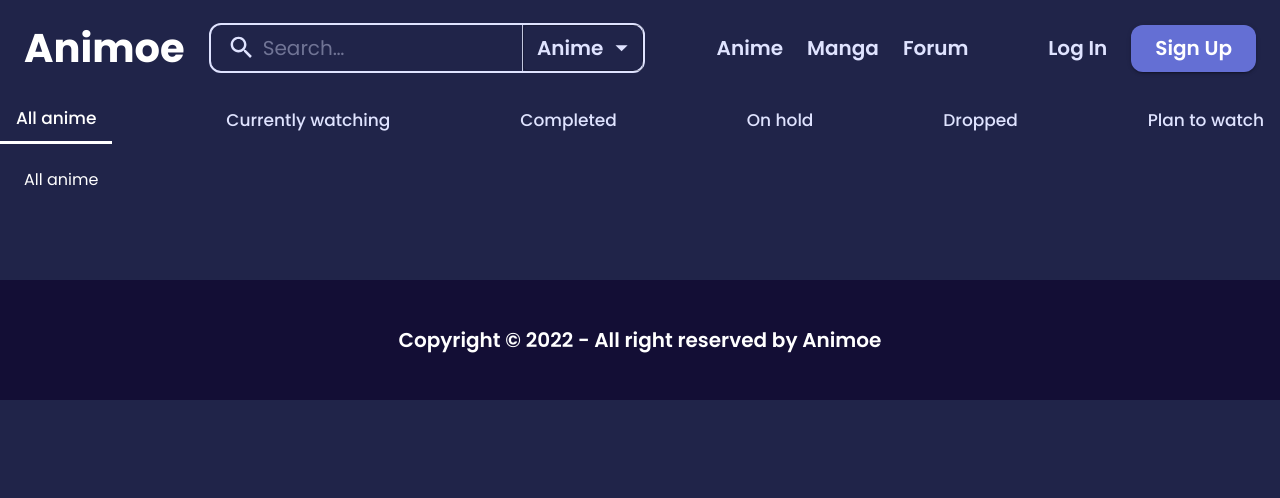
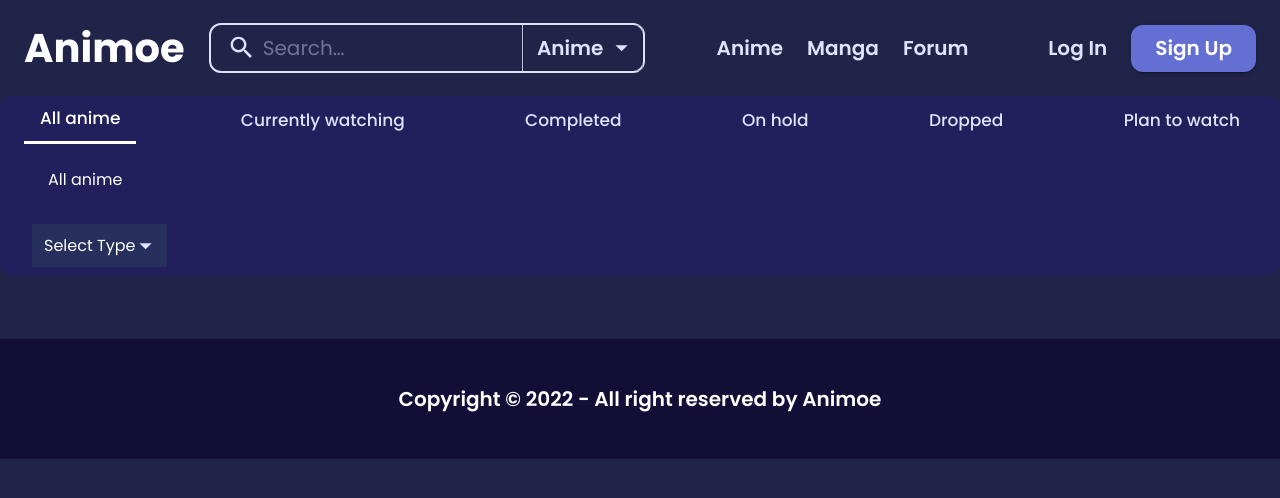
Before and after one commit to HoLamBaoKhuyen/Animoe, a React (Create React App) app: page /manage in a window 1280 px wide. Shown: the top 498 px of the page. Built offline with nearby package versions, Linux system fonts and the light colour scheme.

Commit message:
custom tab

```diff
--- /dev/null
+++ b/src/pages/Manage/CustomSelect.tsx
@@ -0,0 +1,82 @@
+import React from "react";
+import {
+  InputLabel,
+  MenuItem,
+  FormControl,
+  Select,
+  SelectChangeEvent,
+  styled,
+  InputBase,
+} from "@mui/material";
+import { theme } from "../../theme";
+
+const StyledInput = styled(InputBase)(({ theme }) => ({
+  "label + &": {
+    marginTop: theme.spacing(3),
+  },
+  "& .MuiInputBase-input": {
+    borderRadius: 4,
+    position: "relative",
+    color: theme.palette.common.white,
+    fontSize: 16,
+    padding: "10px 26px 10px 12px",
+    transition: theme.transitions.create(["border-color", "box-shadow"]),
+  },
+}));
+const CreateList = (list: any) => {
+  return list.map((item: any, index: number) => (
+    <MenuItem key={index} value={item}>
+      {item}
+    </MenuItem>
+  ));
+};
+type SelectProps = {
+  list?: string[];
+  label?: string;
+  placeHolder?: string;
+};
+const StyledSelect: React.FC<SelectProps> = ({ list, label, placeHolder }) => {
+  const [value, setValue] = React.useState("-1");
+
+  const handleChange = (event: SelectChangeEvent) => {
+    setValue(event.target.value);
+  };
+
+  return (
+    <FormControl
+      sx={{
+        m: 1,
+        minWidth: 120,
+        "&:hover": {
+          "& .MuiInputBase": {
+            outline: "none",
+          },
+        },
+      }}
+      size="small"
+    >
+      <Select
+        labelId="demo-select-small"
+        id="demo-select-small"
+        value={value}
+        label="Age"
+        onChange={handleChange}
+        defaultValue={""}
+        sx={{
+          background: theme.color._850,
+        }}
+        input={<StyledInput />}
+      >
+        {placeHolder && <MenuItem value="-1">{placeHolder}</MenuItem>}
+        {CreateList(list)}
+      </Select>
+    </FormControl>
+  );
+};
+
+StyledSelect.defaultProps = {
+  list: ["Item1", "Item2", "Item3"],
+  label: "Label",
+  placeHolder: "Vui lòng chọn",
+};
+export default StyledSelect;
--- a/src/pages/Manage/CustomTabs.tsx
+++ b/src/pages/Manage/CustomTabs.tsx
@@ -1,4 +1,3 @@
-import React from "react";
 import { styled } from "@mui/material/styles";
 import { Tab, Tabs } from "@mui/material";
 import { theme } from "../../theme";
--- a/src/pages/Manage/index.tsx
+++ b/src/pages/Manage/index.tsx
@@ -1,7 +1,9 @@
 import React from "react";
 import Layout from "../../components/layout";
-import { Box, Container, Tab, Tabs, Typography } from "@mui/material";
+import { Box, Container, Typography } from "@mui/material";
 import { StyledTab, StyledTabs } from "./CustomTabs";
+import { theme } from "../../theme";
+import StyledSelect from "./CustomSelect";
 
 interface TabPanelProps {
   children?: React.ReactNode;
@@ -45,6 +47,7 @@
 
   return (
     <Layout>
+      <Container sx={{ background: theme.color._800, borderRadius: 3 }}>
         <Box sx={{ width: "100%" }}>
           <Box>
             <StyledTabs
@@ -81,6 +84,10 @@
             Plan to watch
           </TabPanel>
         </Box>
+        <Box>
+          <StyledSelect placeHolder="Select Type" />
+        </Box>
+      </Container>
     </Layout>
   );
 };
```
Lines whose indentation alone changed are shown as unchanged.
